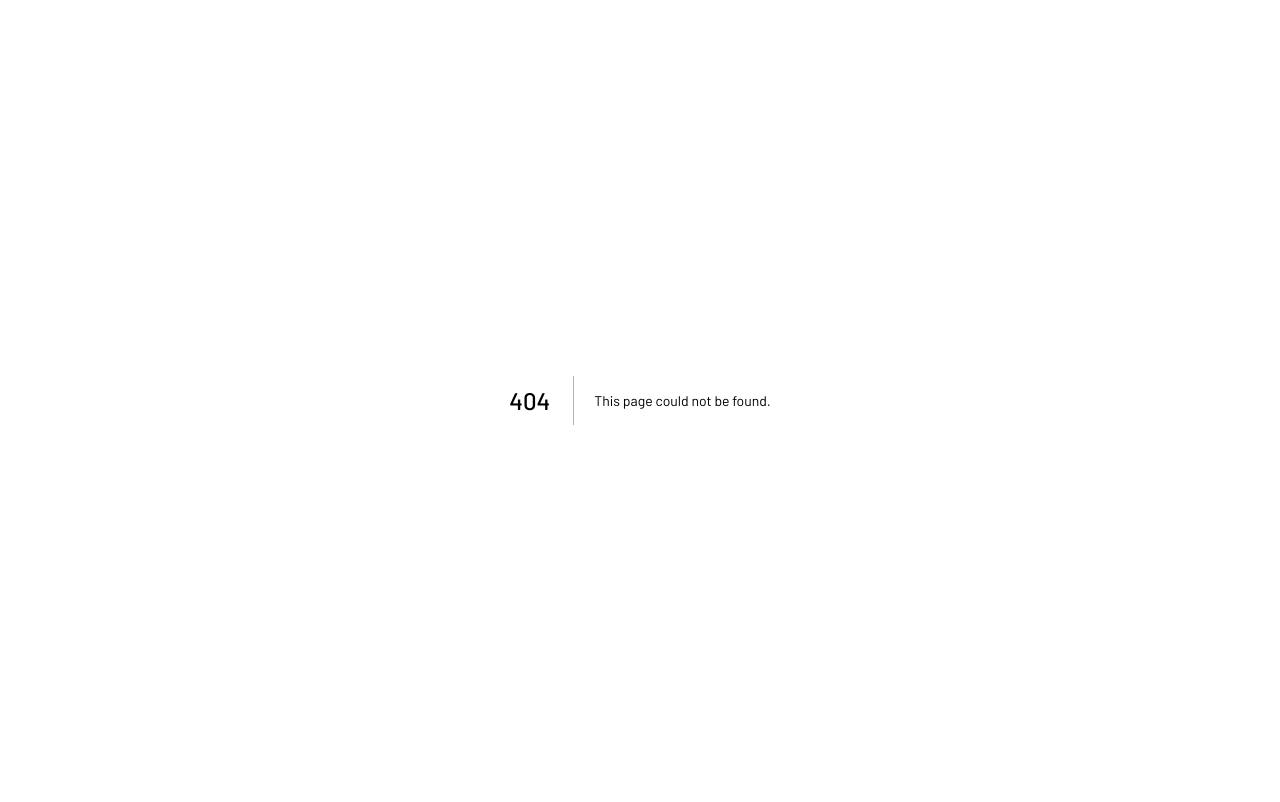
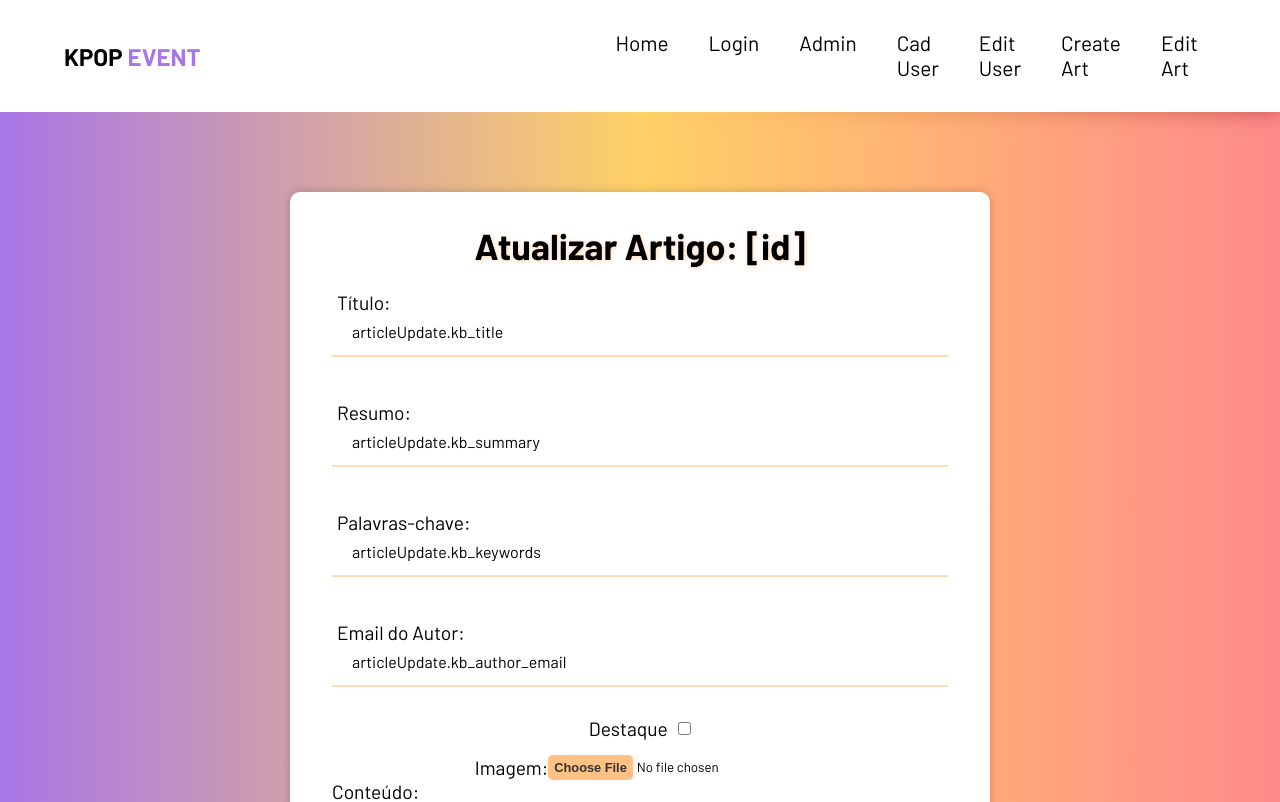
Before and after one commit to MateusCastelan/Projeto-KPop-Events-2-app, a Next.js app: page /editArticle in a window 1280 px wide. Before the commit this address had no page. Shown: the top 802 px of the page. Built offline with nearby package versions, Linux system fonts and the light colour scheme.

Commit message:
cadastro e edição de artigos

```diff
--- a/src/components/Form.jsx
+++ b/src/components/Form.jsx
@@ -20,41 +20,41 @@ export const Form = ({ action, formTitle, formFields, buttonLabel, initialValues
   //   }));
   // };
 
+  const getMainContainerClassName = (formTitle) => {
+    if (formTitle === 'Cadastro de Artigos' || formTitle === 'Atualizar Artigo: [id]') {
+      return styles.mainCtnArticle;
+    } else {
+      return styles.mainContainer;
+    }
+  }
+
+  const getContainerClassName = (formTitle) => {
+    if (formTitle === 'Cadastro de Artigos' || formTitle ==='Atualizar Artigo: [id]') {
+      return styles.cntArticle;
+    } else {
+      return styles.container;
+    }
+  }
+
   const getSectionClassName = (field) => {
     if (field.type === 'checkbox') {
       return styles.check;
     } else if (field.type === 'textarea') {
       return styles.contentText;
     } else if (field.type === 'file') {
-      return '';
+      return styles.file;
     } else {
       return styles.inputBox;
     }
   };
 
-  const getLabelClassName = (field) => {
-    if (field.type === 'email') {
+  const getLabelClassName = (field, formTitle) => {
+    if (field.type === 'email' && formTitle !== 'Cadastro de Usuário') {
       return styles.emailInput;
     } else {
       return '';
     }
-  }
-
-  const getMainContainerClassName = (formTitle) => {
-    if (formTitle === 'Cadastro de Usuário' || 'Editar Usuário') {
-      return styles.mainCtnSignUp;
-    } else {
-      return styles.mainContainer
-    }
-  }
-
-  const getContainerClassName = (formTitle) => {
-    if (formTitle === 'Cadastro de Usuário' || 'Editar Usuário') {
-      return styles.cntSignUp;
-    } else {
-      return styles.container;
-    }
-  }
+  };
 
   const handleSubmit = async (e) => {
     e.preventDefault();
@@ -91,7 +91,7 @@ export const Form = ({ action, formTitle, formFields, buttonLabel, initialValues
                   />
                   <label
                     htmlFor={field.name}
-                    className={getLabelClassName(field)}
+                    className={getLabelClassName(field, formTitle)}
                   >
                     {field.label}
                   </label>
--- a/src/components/NavBar.jsx
+++ b/src/components/NavBar.jsx
@@ -37,6 +37,16 @@ export const NavBar = () => {
                 Edit User
               </li>
             </Link>
+            <Link href="/createArticle">
+              <li>
+                Create Art
+              </li>
+            </Link>
+            <Link href="/editArticle">
+              <li>
+                Edit Art
+              </li>
+            </Link>
           </ul>
         </nav>
       </section>
--- /dev/null
+++ b/src/pages/editArticle.jsx
@@ -0,0 +1,31 @@
+import { Footer } from '@/components/Footer'
+import { Form } from '@/components/Form'
+import { NavBar } from '@/components/NavBar'
+import React from 'react'
+
+export default function EditArticle() {
+
+  const formFields = [
+    { id: 1, name: 'kb_title', type: 'text', label: 'Título:', defaultValue: 'articleUpdate.kb_title', required: true },
+    { id: 2, name: 'kb_summary', type: 'text', label: 'Resumo:', defaultValue: 'articleUpdate.kb_summary', required: true },
+    { id: 3, name: 'kb_keywords', type: 'text', label: 'Palavras-chave:', defaultValue: 'articleUpdate.kb_keywords', required: true },
+    { id: 4, name: 'kb_author_email', type: 'email', label: 'Email do Autor:', defaultValue: 'articleUpdate.kb_author_email', required: true },
+    { id: 5, name: 'kb_featured', type: 'checkbox', label: 'Destaque', value: 'true' },
+    { id: 6, name: 'kb_image', type: 'file', label: 'Imagem:' },
+    { id: 7, name: 'kb_body', type: 'textarea', label: 'Conteúdo:', defaultValue: 'articleUpdate.kb_body', required: true }
+    // Adicione outros campos conforme necessário
+  ];
+
+  return (
+    <>
+    <NavBar />
+    <Form
+      action="/article/editArticle/id"
+      formTitle="Atualizar Artigo: [id]"
+      formFields={formFields}
+      buttonLabel="Atualizar Artigo"
+    />
+    <Footer />
+  </>
+  )
+}
--- a/src/styles/Form.module.css
+++ b/src/styles/Form.module.css
@@ -1,4 +1,4 @@
-.mainContainer, .mainCtnSignUp {
+.mainContainer, .mainCtnArticle {
   display: flex;
   justify-content: center;
   align-items: center;
@@ -8,15 +8,15 @@
 }
 
 .mainContainer {
-  min-height: 150vh;
-}
-
-.mainCtnSignUp {
   min-height: 130vh;
 }
 
+.mainCtnArticle {
+  min-height: 135vh;
+}
+
 /* Containers */
-.container, .cntSignUp {
+.container, .cntArticle {
   width: 700px;
   background: transparent;
   border: 2px solid rgba(255, 255, 255, 0.2);
@@ -28,17 +28,18 @@
 }
 
 .container {
-  height: 900px;
+  height: 700px;
 }
 
-.cntSignUp {
-  height: 700px;
+.cntArticle {
+  height: 920px;
 }
 
 .title {
   font-size: 36px;
   text-align: center;
   text-shadow: 1px 1px 5px #FFD8B8;
+  margin-bottom: 10px;
 }
 
 .inputBox {
@@ -88,11 +89,36 @@
 }
 
 .check {
-  width: 15%;
+  width: 20%;
   display: flex;
   justify-content: space-evenly;
   align-items: center;
   margin: 0 0 15px;
+}
+
+.file {
+  display: flex;
+  /* flex-direction: column; */
+  align-items: center;
+}
+
+.file input::file-selector-button {
+  height: 25px;
+  background-color: #FFC184;
+  border: none;
+  outline: none;
+  border-radius: 5px;
+  box-shadow: 0 0 10px rgba(0, 0, 0, 0.1);
+  color: #333;
+  font-size: 0.8rem;
+  font-weight: 600;
+  cursor: pointer;
+  transition: 500ms background-color ease-in-out;
+}
+
+.file input::file-selector-button:hover {
+  background-color: #ff6b6bc9;
+
 }
 
 .contentText {
@@ -139,18 +165,7 @@
   background-position: right;
 }
 
-.btn:hover::before,
-.btn:focus::before {
-  transform: scaleX(1);
-}
-
 /* Página de edição de artigo */
-#updateArtMain {
-  min-height: 135vh;
-}
-#updateArtCtn {
-  height: 1150px;
-}
 .updateImg {
   width: 25%;
 }
```
Also changed, not shown: src/pages/createArticle.jsx (added, +31 -0 lines).
